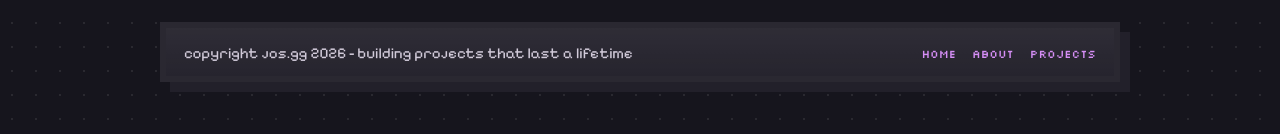
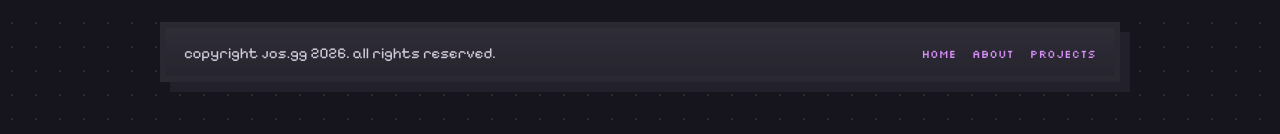
Before and after one commit to JosTheDude/yaps, a plain HTML site: page index.html in a window 1280 px wide. Shown: the part 1525-1659 px from the top of the page. Drawn offline with Linux system fonts and the light colour scheme; no server answers.

Commit message:
feat: license & readme

```diff
--- a/index.html
+++ b/index.html
@@ -444,7 +444,7 @@
       </div>
 
       <footer class="footer-banner">
-        <p class="footer-copy">copyright jos.gg 2026 - building projects that last a lifetime</p>
+        <p class="footer-copy">copyright jos.gg 2026. all rights reserved.</p>
         <div class="footer-links" aria-label="Footer links">
           <a class="footer-link" href="#tab-home">home</a>
           <a class="footer-link" href="#tab-about">about</a>
```
Also changed, not shown: README.md (added), 1 other file.
